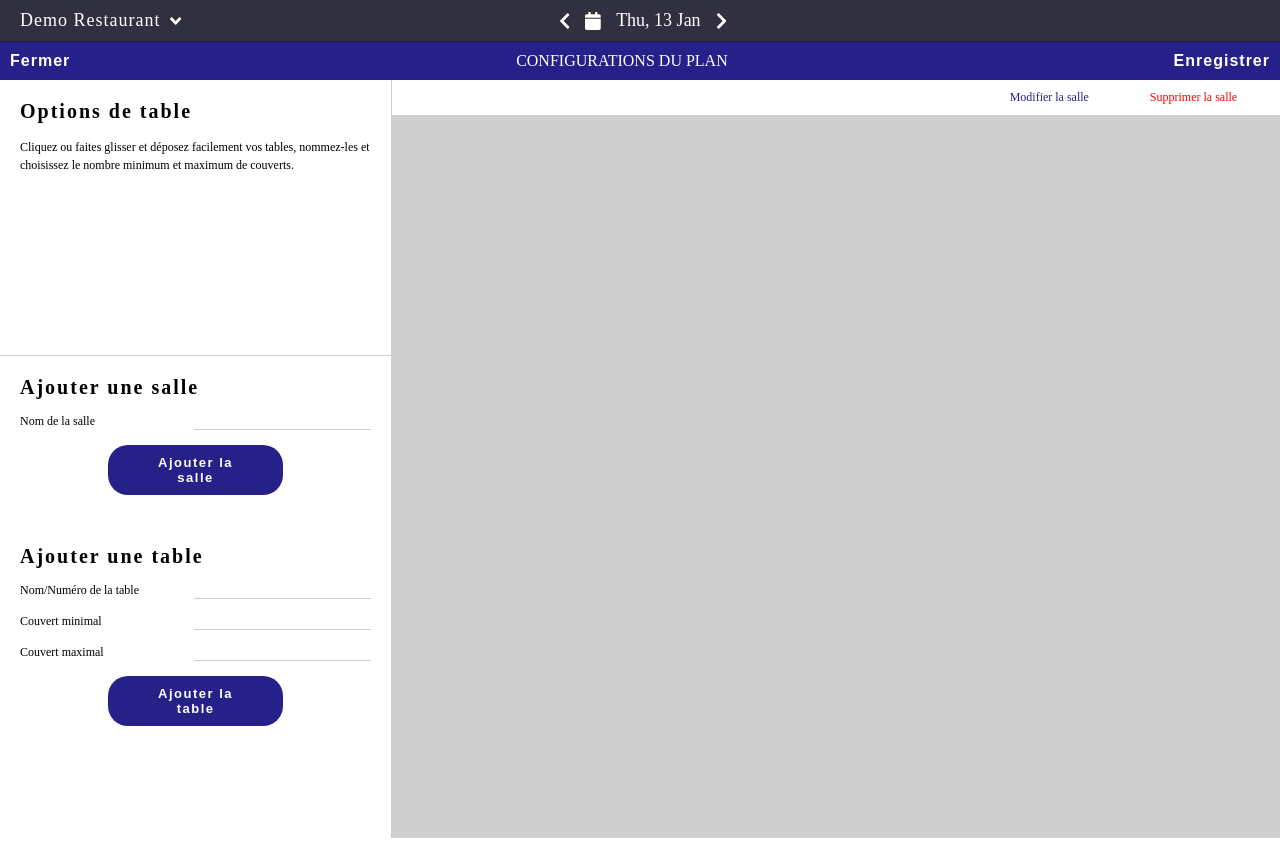
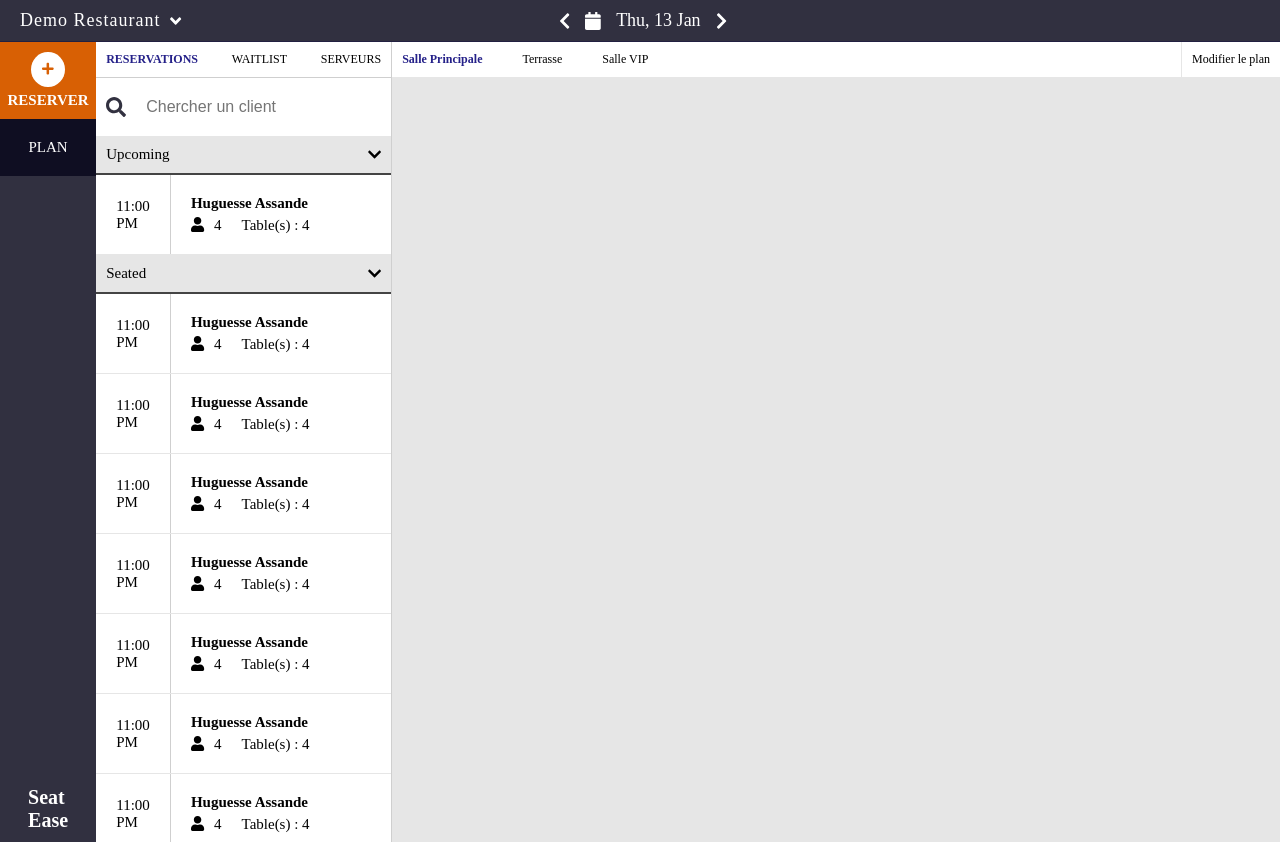
Before and after one commit to Seat-Ease/FrontEnd, a Vue app: page / in a window 1280 px wide. Built offline with nearby package versions, Linux system fonts and the light colour scheme; a web font is replaced by a local one.

Commit message:
added the ability to show floor setting panel dynamically

```diff
--- a/src/components/FloorPanel.vue
+++ b/src/components/FloorPanel.vue
@@ -1,3 +1,9 @@
+<script setup>
+import { mainStore } from '@/stores/mainStore'
+
+const main_store = mainStore()
+</script>
+
 <template>
   <div class="floorPlanPanel">
     <div class="topBarFloorPanel">
@@ -7,7 +13,7 @@
         <p class="room">Salle VIP</p>
       </div>
       <div class="modification">
-        <p>Modifier le plan</p>
+        <p @click="main_store.floorSettingPanelShowing = true">Modifier le plan</p>
       </div>
     </div>
     <div class="floorContainer"></div>
--- a/src/components/FloorSettingPanel.vue
+++ b/src/components/FloorSettingPanel.vue
@@ -1,7 +1,7 @@
 <template>
   <div class="floorSettingContainer">
     <div class="topBar">
-      <button class="closeBtn">Fermer</button>
+      <button @click="main_store.floorSettingPanelShowing = false" class="closeBtn">Fermer</button>
       <p class="title">CONFIGURATIONS DU PLAN</p>
       <button class="saveBtn">Enregistrer</button>
     </div>
@@ -69,6 +69,9 @@
 <script setup>
 import { ref, computed } from 'vue'
 import { floorStore } from '@/stores/floorStore'
+import { mainStore } from '@/stores/mainStore'
+
+const main_store = mainStore()
 
 const roomNameInput = ref('')
 const editingActivated = ref(false)
--- /dev/null
+++ b/src/stores/mainStore.js
@@ -0,0 +1,8 @@
+import { ref } from 'vue'
+import { defineStore } from 'pinia'
+
+export const mainStore = defineStore('mainStore', () => {
+  const floorSettingPanelShowing = ref(false)
+
+  return { floorSettingPanelShowing }
+})
--- a/src/views/HomeView.vue
+++ b/src/views/HomeView.vue
@@ -4,18 +4,25 @@ import Sidebar from '@/components/Sidebar.vue'
 import ReservationPanel from '@/components/ReservationPanel.vue'
 import FloorPanel from '@/components/FloorPanel.vue'
 import FloorSettingPanel from '@/components/FloorSettingPanel.vue'
+import { mainStore } from '@/stores/mainStore'
+import { computed } from 'vue'
+
+const store = mainStore()
+const editingFloorPlan = computed(() => store.floorSettingPanelShowing)
 </script>
 
 <template>
   <main>
     <Topbar />
     <div class="mainContainer">
-      <FloorSettingPanel />
-      <!-- <div class="homePanelContainer">
+      <div class="floorSettingPanelContainer" v-if="editingFloorPlan">
+        <FloorSettingPanel />
+      </div>
+      <div v-else class="homePanelContainer">
         <Sidebar />
         <ReservationPanel />
         <FloorPanel />
-      </div> -->
+      </div>
     </div>
   </main>
 </template>
@@ -54,4 +61,9 @@ main {
   width: 100%;
   max-height: 100vh;
 }
+.floorSettingPanelContainer {
+  width: 100%;
+  height: 100%;
+  max-height: 100vh;
+}
 </style>
```
